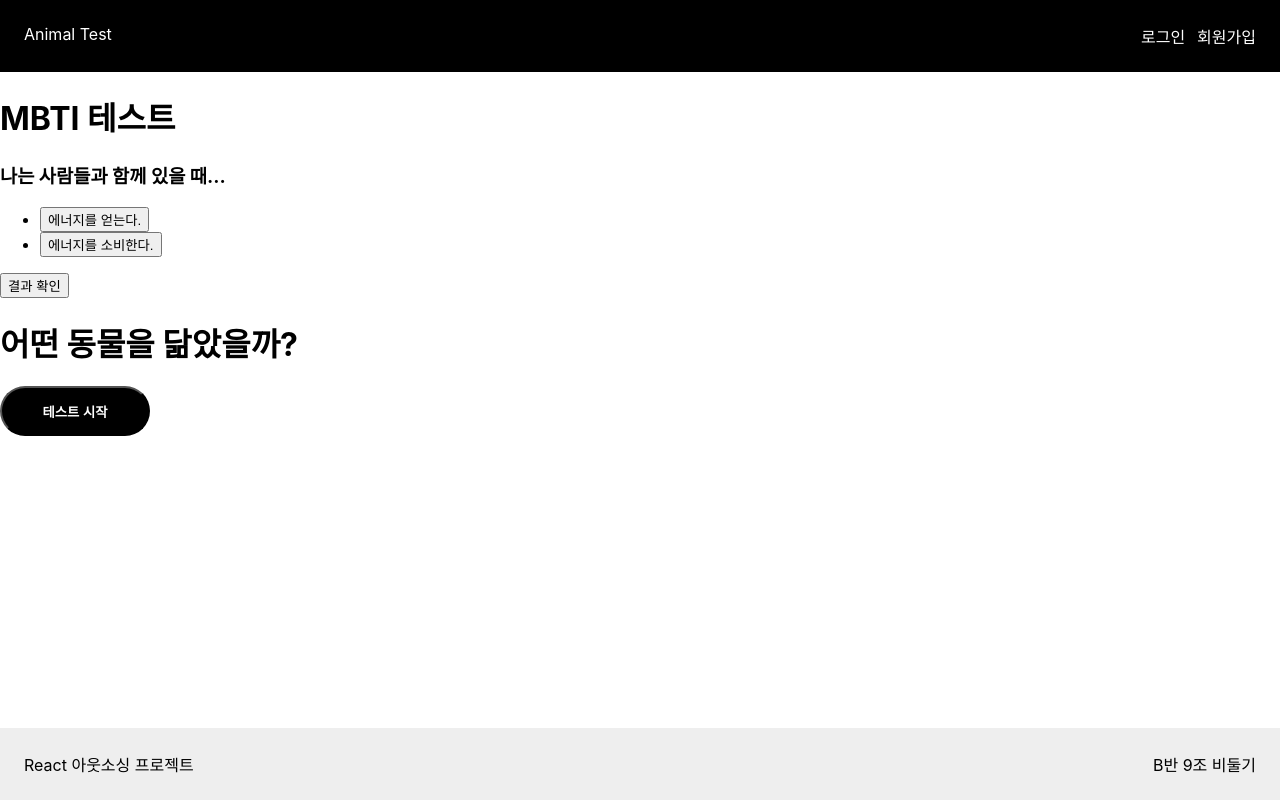
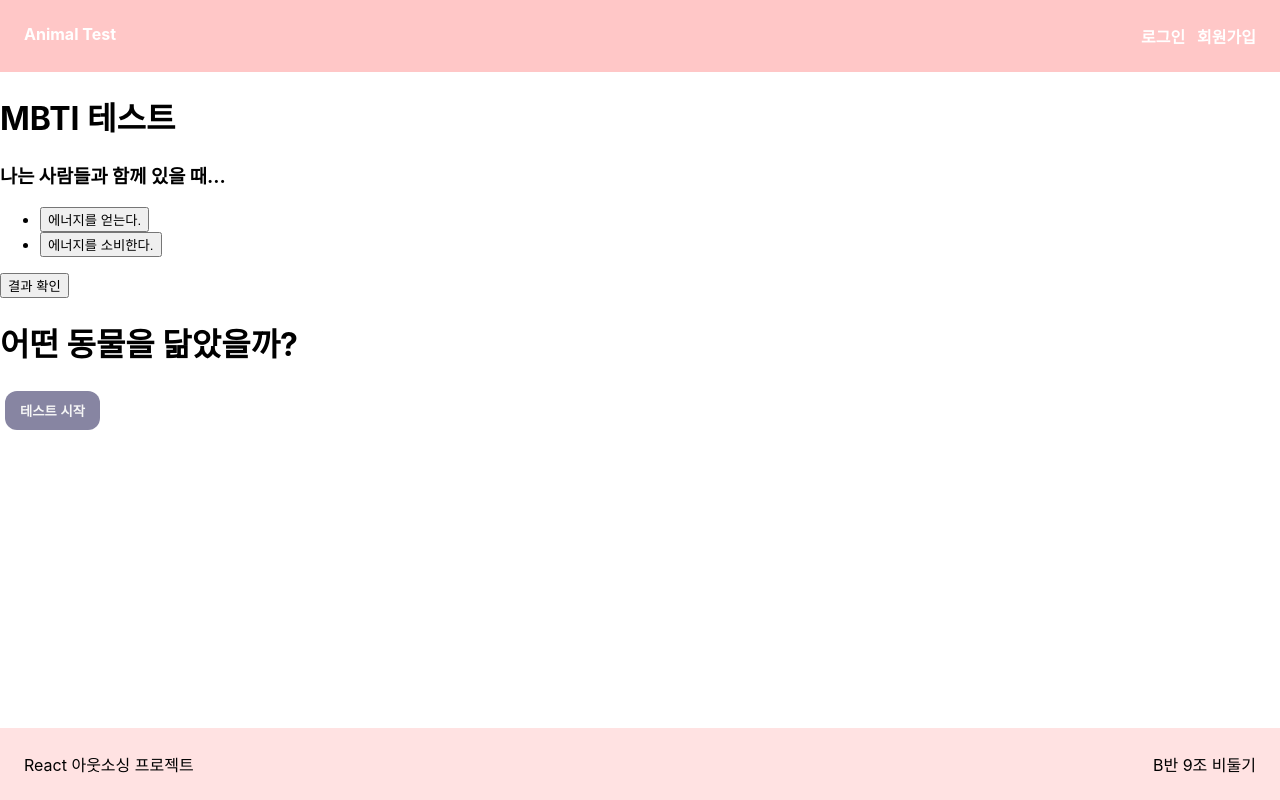
Before and after one commit to kitae0831/pigeon, a React (Create React App) app: page / in a window 1280 px wide. Built offline with nearby package versions, Linux system fonts and the light colour scheme; no server answers.

Commit message:
style/ 컬러팔레트, 레이아웃, 버튼튼css

```diff
--- /dev/null
+++ b/src/color.css
@@ -0,0 +1,6 @@
+:root {
+  --color_pink: #FFC7C7;
+  --color_light_pink: #FFE2E2;
+  --color_gray: #F6F6F6;
+  --color_purple: #8785A2;
+}
--- a/src/common/Layout.jsx
+++ b/src/common/Layout.jsx
@@ -2,6 +2,7 @@ import React from 'react';
 import { Outlet } from 'react-router-dom';
 import styled from 'styled-components';
 import { Link } from 'react-router-dom';
+import '../color.css'
 
 function Layout() {
   return (
@@ -46,8 +47,9 @@ const Header = styled.header`
   display: flex;
   justify-content: space-between;
   padding: 24px;
-  background-color: #000000;
+  background-color: var(--color_pink);
   color: white;
+  font-weight: bold;
 `;
 
 const Footer = styled.footer`
@@ -55,7 +57,7 @@ const Footer = styled.footer`
   display: flex;
   justify-content: space-between;
   padding: 24px;
-  background-color: #eeeeee;
+  background-color: var(--color_light_pink);
   color: black;
   position: absolute;
   bottom: 0;
--- a/src/components/main/Main.jsx
+++ b/src/components/main/Main.jsx
@@ -2,6 +2,7 @@ import React from 'react';
 import { styled } from 'styled-components';
 import MbtiTest from '../../del/test';
 import { useNavigate } from 'react-router';
+import { PinkButton, PurpleButton } from '../../shared/Buttons';
 
 function Main() {
   const navigate = useNavigate();
@@ -10,24 +11,9 @@ function Main() {
     <>
       <MbtiTest />
       <h1>어떤 동물을 닮았을까?</h1>
-      <Button onClick={() => navigate('/animal')}>테스트 시작</Button>
+      <PurpleButton onClick={() => navigate('/animal')}>테스트 시작</PurpleButton>
     </>
   );
 }
 
 export default Main;
-
-const Button = styled.button`
-  background-color: black;
-  color: white;
-  font-weight: bold;
-  border-radius: 30px;
-  width: 150px;
-  height: 50px;
-  cursor: pointer;
-
-  &:hover {
-    background-color: white;
-    color: black;
-  }
-`;
--- /dev/null
+++ b/src/shared/Buttons.jsx
@@ -0,0 +1,46 @@
+import React from 'react';
+import { styled } from 'styled-components';
+
+export function PinkButton({ children, ...props }) {
+  return <Pink {...props}>{children}</Pink>;
+}
+export function PurpleButton({ children, ...props }) {
+  return <Purple {...props}>{children}</Purple>;
+}
+
+const Pink = styled.button`
+  align-items: center;
+  margin: 5px;
+  padding: 10px 15px;
+  background-color: var(--color_pink);
+  color: white;
+  border: none;
+  border-radius: 12px;
+  font-weight: 700;
+  text-align: center;
+  cursor: pointer;
+
+  &:hover {
+    background-color: var(--color_light_pink);
+    transition: all 0.3s;
+  }
+`
+
+const Purple = styled.button`
+  align-items: center;
+  margin: 5px;
+  padding: 10px 15px;
+  background-color: var(--color_purple);
+  color: var(--color_gray);
+  border: none;
+  border-radius: 12px;
+  font-weight: 700;
+  text-align: center;
+  cursor: pointer;
+
+  &:hover {
+    background-color: var(--color_gray);
+    color: var(--color_purple)
+    transition: all 0.3s;
+  }
+`
```
